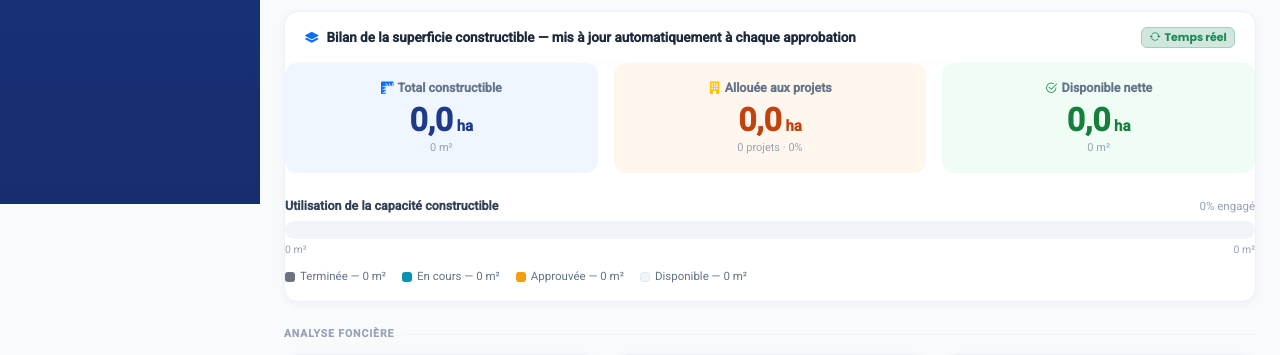
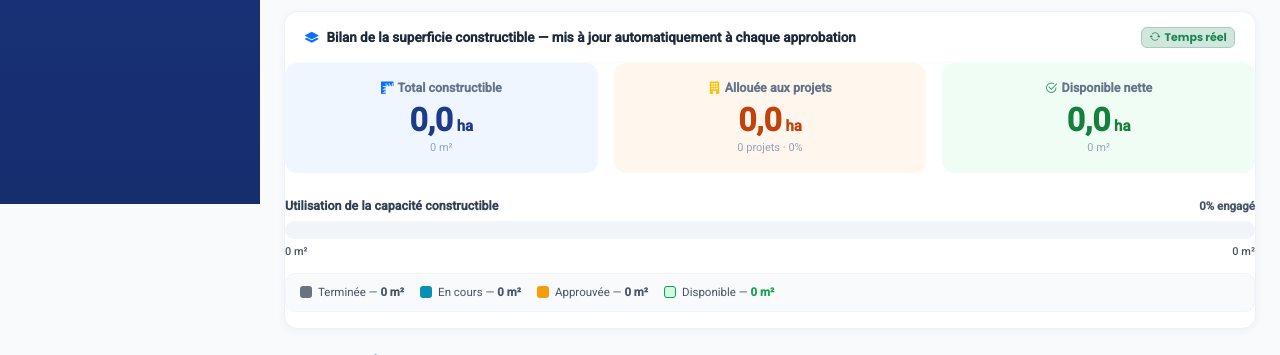
Before and after one commit to AshBrud/geo_fancier_copy, a Django app: page /dashboard/ in a window 1280 px wide. Shown: the part 596-951 px from the top of the page. Run offline with Django 5.2, Linux system fonts and the light colour scheme; the visitor is signed in with stand-in values (Sample User, id 1); data comes from the database, SQL or seed files in the repository; data that the repository does not hold is empty; parts of the project's set-up code (start-up, migrations or seed data) failed here and were passed over.

Commit message:
Dashboard : corrige lisibilite textes masques section capacite constructible
- Labels 0 m2 / total m2 : couleur plus foncee #475569, taille 11px
- Badge pct engage : couleur plus foncee et gras
- Legende : fond gris pale avec bordure, puces plus grandes, valeurs en gras
- Puce Disponible : contour vert au lieu de gris invisible sur fond blanc

Co-Authored-By: Claude Sonnet 4.6 <noreply@anthropic.com>

```diff
--- a/templates/dashboard/index.html
+++ b/templates/dashboard/index.html
@@ -357,35 +357,35 @@
         <!-- Barre de progression empilée -->
         <div style="display:flex;justify-content:space-between;align-items:baseline;margin-bottom:6px;">
           <span style="font-size:12.5px;font-weight:700;color:#334155;">Utilisation de la capacité constructible</span>
-          <span style="font-size:11.5px;color:#94a3b8;">{{ pct_alloue }}% engagé</span>
+          <span style="font-size:11.5px;color:#475569;font-weight:600;">{{ pct_alloue }}% engagé</span>
         </div>
         <div style="height:18px;border-radius:99px;background:#f1f5f9;overflow:hidden;display:flex;">
           <div style="width:{{ pct_terminee }}%;background:#6b7280;" title="Terminée"></div>
           <div style="width:{{ pct_en_cours }}%;background:#0891b2;" title="En cours"></div>
           <div style="width:{{ pct_approuvee }}%;background:#f59e0b;" title="Approuvée"></div>
         </div>
-        <div style="display:flex;justify-content:space-between;font-size:10.5px;color:#94a3b8;margin-top:3px;">
+        <div style="display:flex;justify-content:space-between;font-size:11px;color:#475569;font-weight:500;margin-top:5px;">
           <span>0 m²</span>
           <span>{{ sup_constructible_totale|floatformat:0 }} m²</span>
         </div>
 
         <!-- Légende -->
-        <div style="display:flex;flex-wrap:wrap;gap:16px;margin-top:10px;font-size:11.5px;color:#64748b;">
-          <div style="display:flex;align-items:center;gap:5px;">
-            <span style="width:10px;height:10px;border-radius:3px;background:#6b7280;flex-shrink:0;"></span>
-            Terminée — {{ sup_terminee|floatformat:0 }} m²
+        <div style="display:flex;flex-wrap:wrap;gap:16px;margin-top:12px;font-size:11.5px;color:#475569;padding:10px 14px;background:#f8fafc;border-radius:10px;border:1px solid #f1f5f9;">
+          <div style="display:flex;align-items:center;gap:6px;">
+            <span style="width:12px;height:12px;border-radius:3px;background:#6b7280;flex-shrink:0;display:inline-block;"></span>
+            <span>Terminée — <strong>{{ sup_terminee|floatformat:0 }} m²</strong></span>
           </div>
-          <div style="display:flex;align-items:center;gap:5px;">
-            <span style="width:10px;height:10px;border-radius:3px;background:#0891b2;flex-shrink:0;"></span>
-            En cours — {{ sup_en_cours|floatformat:0 }} m²
+          <div style="display:flex;align-items:center;gap:6px;">
+            <span style="width:12px;height:12px;border-radius:3px;background:#0891b2;flex-shrink:0;display:inline-block;"></span>
+            <span>En cours — <strong>{{ sup_en_cours|floatformat:0 }} m²</strong></span>
           </div>
-          <div style="display:flex;align-items:center;gap:5px;">
-            <span style="width:10px;height:10px;border-radius:3px;background:#f59e0b;flex-shrink:0;"></span>
-            Approuvée — {{ sup_approuvee|floatformat:0 }} m²
+          <div style="display:flex;align-items:center;gap:6px;">
+            <span style="width:12px;height:12px;border-radius:3px;background:#f59e0b;flex-shrink:0;display:inline-block;"></span>
+            <span>Approuvée — <strong>{{ sup_approuvee|floatformat:0 }} m²</strong></span>
           </div>
-          <div style="display:flex;align-items:center;gap:5px;">
-            <span style="width:10px;height:10px;border-radius:3px;background:#f1f5f9;border:1px solid #e2e8f0;flex-shrink:0;"></span>
-            Disponible — {{ sup_constr_nette|floatformat:0 }} m²
+          <div style="display:flex;align-items:center;gap:6px;">
+            <span style="width:12px;height:12px;border-radius:3px;background:#d1fae5;border:1.5px solid #16a34a;flex-shrink:0;display:inline-block;"></span>
+            <span>Disponible — <strong style="color:#16a34a;">{{ sup_constr_nette|floatformat:0 }} m²</strong></span>
           </div>
         </div>
 
```
